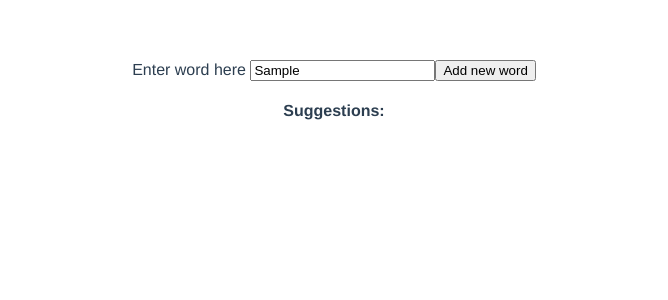
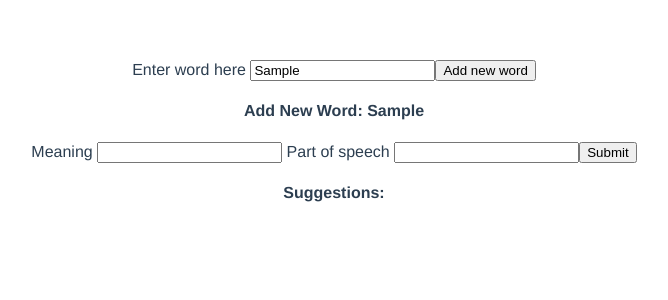
Before and after one commit to alabavery/language-learning-ux, a Vue app: page / in a window 1280 px wide. Both pictures are taken after typing "Sample" into the empty fields and a click on the button "Add new word". Shown: the top 300 px of the page, without its empty margins (306-974 px from the left). Built offline with nearby package versions, Linux system fonts and the light colour scheme.

Commit message:
many changes'

```diff
--- a/src/App.vue
+++ b/src/App.vue
@@ -6,13 +6,11 @@
 </template>
 
 <script>
-import HelloWorld from './components/HelloWorld.vue';
 import AddWords from './components/AddWords.vue';
 
 export default {
   name: 'app',
   components: {
-    HelloWorld,
     AddWords,
   }
 }
--- /dev/null
+++ b/src/components/AddNewWord.vue
@@ -0,0 +1,39 @@
+<template>
+    <div>
+        <h4>Add New Word: {{ str }}</h4>
+        <label>
+            Meaning
+            <input v-model="meaning">
+        </label>
+        <label>
+            Part of speech
+            <input v-model="partOfSpeech">
+        </label>
+        <button v-on:click="submit">Submit</button>
+    </div>
+</template>
+
+<script>
+    export default {
+        name: "AddNewWord",
+        props: {
+            str: String,
+            onSubmit: Function,
+        },
+        data: function () {
+            return {
+                meaning: null,
+                partOfSpeech: null,
+            };
+        },
+        methods: {
+            submit: function () {
+                // todo validate that form is filled out correctly
+                this.onSubmit({
+                    meaning: this.meaning,
+                    partOfSpeech: this.partOfSpeech,
+                });
+            },
+        },
+    }
+</script>
--- a/src/components/AddWords.vue
+++ b/src/components/AddWords.vue
@@ -2,27 +2,75 @@
     <div>
         <label>
             Enter word here
-            <input v-model="userInput" v-on:keyup='getSuggestions'>
+            <input v-model="userInput" v-on:keyup='setSuggestions'>
         </label>
-        <button v-on:click="beginAddNewWord">Add new word</button>
-        <SuggestionsContainer v-bind:seed-string="userInput" />
+        <button v-on:click="openAddNewWord">Add new word</button>
+        <AddNewWord
+          v-if="displayAddNewWord"
+          v-bind:str="userInput"
+          v-bind:onSubmit="addNewWordToDictionaryAndUserLexicon"
+        />
+        <SuggestionsContainer v-if="displaySuggestions" v-bind:suggestions="suggestions" />
     </div>
 </template>
 
 <script>
 import SuggestionsContainer from './SuggestionsContainer.vue';
+import AddNewWord from './AddNewWord.vue';
 
 export default {
     name: 'AddWords',
     data: function () {
-      return { userInput: null };
+      return {
+        userInput: null,
+        knownWords: [],
+        suggestions: [],
+        displayAddNewWord: false,
+      };
+    },
+    computed: {
+      displaySuggestions: function () {
+        return (this.userInput || "").length > 2;
+      },
+    },
+    mounted: function () {
+      console.log("Called backend to get all known words for language");
+      this.knownWords = [
+          { str: "cat", partOfSpeech: "noun", meaning: "an animal" },
+          { str: "catch", partOfSpeech: "verb", tense: "present" },
+          { str: "pit", partOfSpeech: "noun" },
+          { str: "pitch", partOfSpeech: "verb", tense: "present" },
+        ];
     },
     methods: {
-      getSuggestions: () => undefined,
-      beginAddNewWord: () => undefined,
+      setSuggestions: function () {
+        const len = this.userInput.length;
+        if (this.displaySuggestions) {
+          this.suggestions =
+            this.knownWords
+              .filter(
+                word => word.str.slice(0, len) === this.userInput,
+              );
+        } else {
+          this.suggestions = [];
+        }
+      },
+      openAddNewWord: function () {
+        this.displayAddNewWord = true;
+      },
+      addNewWordToDictionaryAndUserLexicon: function (wordData) {
+        console.log("Made call to backend to add word to dictionary");
+        const newWord = wordData; // todo this will come from backend
+        this.knownWords.push(newWord);
+        this.addWordToUserLexicon(newWord.id);
+      },
+      addWordToUserLexicon: function (wordId) {
+        console.log(`Added word ${wordId} to user [insert user id] lexicon`);
+      }
     },
     components: {
       SuggestionsContainer,
+      AddNewWord,
     },
 }
 </script>
--- a/src/components/SuggestionsContainer.vue
+++ b/src/components/SuggestionsContainer.vue
@@ -1,5 +1,5 @@
 <template>
-    <div v-if="(seedString || '').length > 2">
+    <div>
         <h4>Suggestions:</h4>
         <ol>
             <Suggestion
@@ -17,15 +17,10 @@
     export default {
         name: "SuggestionsContainer",
         props: {
-          seedString: String,
+          suggestions: Array,
         },
         components: {
           Suggestion,
-        },
-        data: function () {
-          return {
-            suggestions: [],
-          };
         },
     }
 </script>
--- a/src/components/suggestion.vue
+++ b/src/components/suggestion.vue
@@ -1,15 +1,18 @@
-// export default {
-// 	template: '<li v-on:click="selectSuggestion(word)">{{ this.displayWord(word) }}</li>',
-// 	props: ['word', 'selectSuggestion'],
-// 	methods: {
-// 		displayWord: function(word) {
-// 			const partOfSpeechDisplay = word.partOfSpeech === 'verb' ? `${word.partOfSpeech}: ${word.tense}` : word.partOfSpeech;
-//
-// 			return `${word.str} (${partOfSpeechDisplay}) ${word.meaning}`;
-// 		},
-// 	},
-// };
+<template>
+    <li>{{ displayWord(word) }}</li>
+</template>
 
-<template>
-    <li>v-on</li>
-</template>
+<script>
+    export default {
+        name: "Suggestion",
+        props: {
+            word: Object,
+        },
+        methods: {
+            displayWord: function(word) {
+                const partOfSpeechDisplay = word.partOfSpeech === 'verb' ? `${word.partOfSpeech}: ${word.tense || '-'}` : word.partOfSpeech;
+                return `${word.str} (${partOfSpeechDisplay || '-'}) ${word.meaning || '-'}`;
+            },
+        }
+    }
+</script>
```
